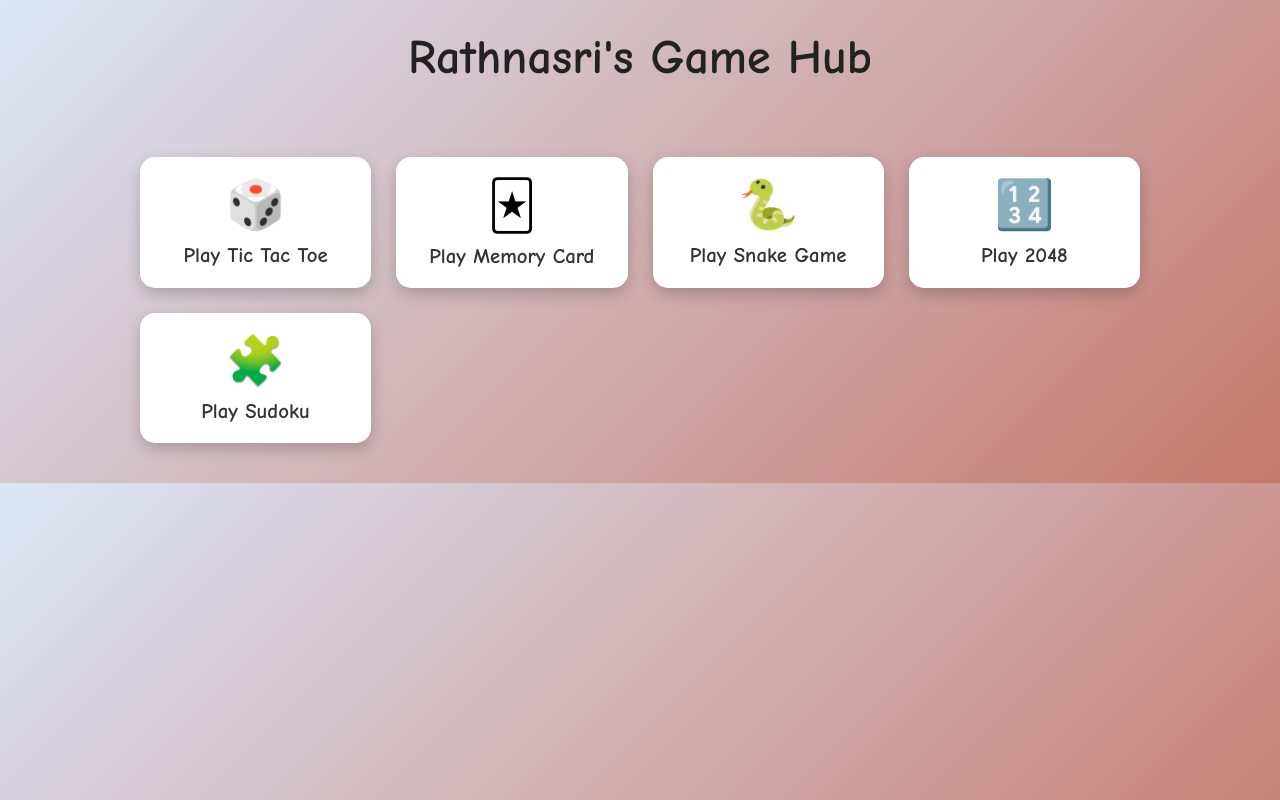
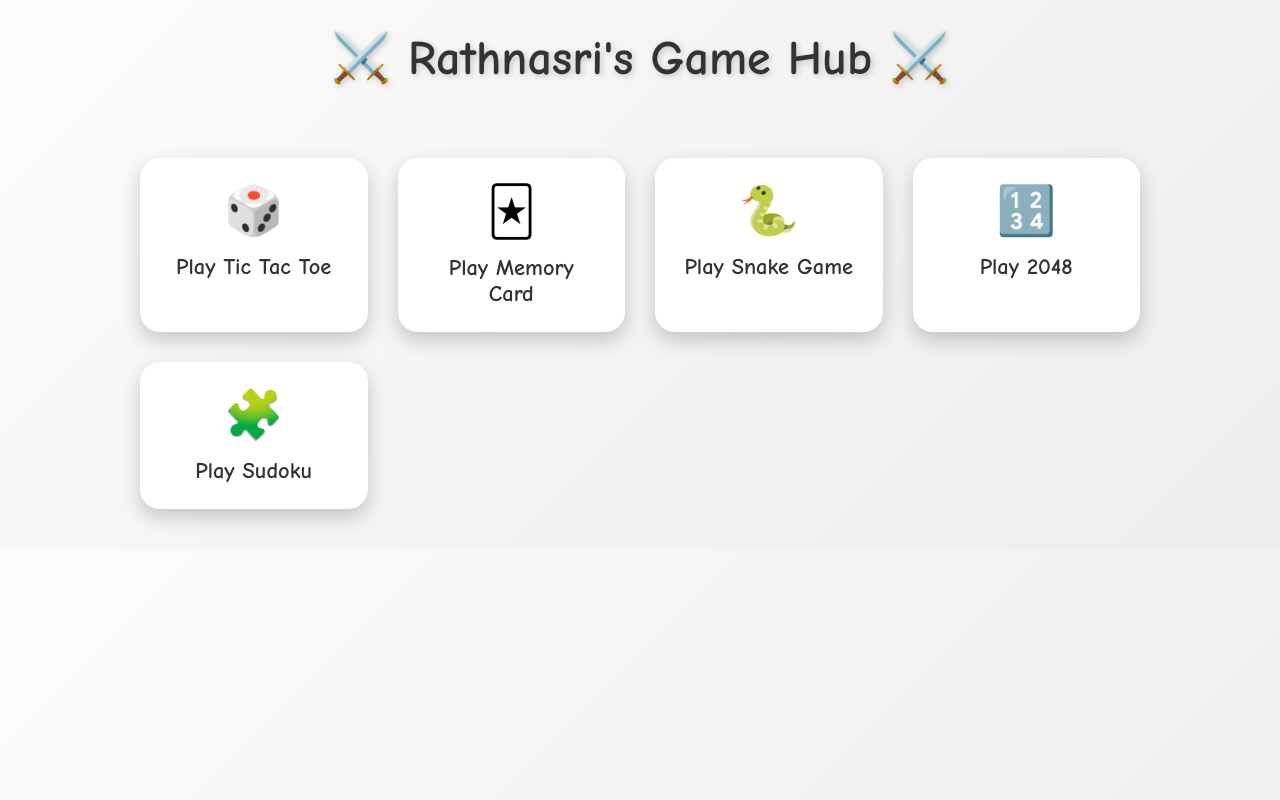
Before and after one commit to Rathnasri-6/game-hub, a plain HTML site: page index.html in a window 1280 px wide. Drawn offline with Linux system fonts and the light colour scheme.

Commit message:
Update index.html

```diff
--- a/index.html
+++ b/index.html
@@ -5,36 +5,53 @@
   <style>
     body {
       font-family: 'Comic Sans MS', cursive, sans-serif;
-      background: linear-gradient(135deg, #dbe6f6, #c5796d);
+      background: linear-gradient(135deg, #fdfbfb, #ebedee); /* soft gradient */
       margin: 0; padding: 0; text-align: center;
       animation: fadeIn 1s ease;
     }
     @keyframes fadeIn { from {opacity: 0;} to {opacity: 1;} }
-    h1 { font-size: 3em; color: #222; margin-top: 30px; }
+
+    h1 {
+      font-size: 3em; color: #333; margin-top: 30px;
+      text-shadow: 2px 2px 6px rgba(0,0,0,0.2);
+      animation: slideDown 1s ease;
+    }
+    @keyframes slideDown { from {transform: translateY(-50px); opacity:0;} to {transform: translateY(0); opacity:1;} }
+
     .grid {
       display: grid;
-      grid-template-columns: repeat(auto-fit, minmax(200px, 1fr));
-      gap: 25px; padding: 40px; max-width: 1000px; margin: auto;
+      grid-template-columns: repeat(auto-fit, minmax(220px, 1fr));
+      gap: 30px; padding: 40px; max-width: 1000px; margin: auto;
     }
+
     .card {
-      background: #fff; border-radius: 15px; padding: 20px;
-      box-shadow: 0 6px 15px rgba(0,0,0,0.2);
-      transition: transform 0.3s, box-shadow 0.3s;
+      background: #fff;
+      border-radius: 20px;
+      padding: 25px;
+      box-shadow: 0 8px 20px rgba(0,0,0,0.2);
+      transition: transform 0.4s, box-shadow 0.4s;
       cursor: pointer;
+      animation: popIn 0.8s ease;
     }
+    @keyframes popIn { from {transform: scale(0.8); opacity:0;} to {transform: scale(1); opacity:1;} }
+
     .card:hover {
-      transform: translateY(-10px);
-      box-shadow: 0 12px 25px rgba(0,0,0,0.3);
+      transform: translateY(-12px) scale(1.05);
+      box-shadow: 0 12px 30px rgba(0,0,0,0.3);
     }
+
+    .emoji { font-size: 3em; }
     .card a {
       text-decoration: none; color: #333;
-      font-size: 1.3em; font-weight: bold; display: block; margin-top: 10px;
+      font-size: 1.4em; font-weight: bold;
+      display: block; margin-top: 15px;
+      transition: color 0.3s;
     }
-    .emoji { font-size: 3em; }
+    .card a:hover { color: #2196F3; }
   </style>
 </head>
 <body>
-  <h1>Rathnasri's Game Hub</h1>
+  <h1>⚔️ Rathnasri's Game Hub ⚔️</h1>
   <div class="grid">
     <div class="card"><div class="emoji">🎲</div><a href="tic-tac-toe.html">Play Tic Tac Toe</a></div>
     <div class="card"><div class="emoji">🃏</div><a href="memory.html">Play Memory Card</a></div>
```
